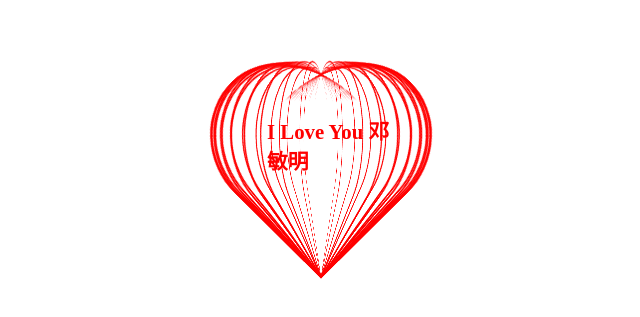
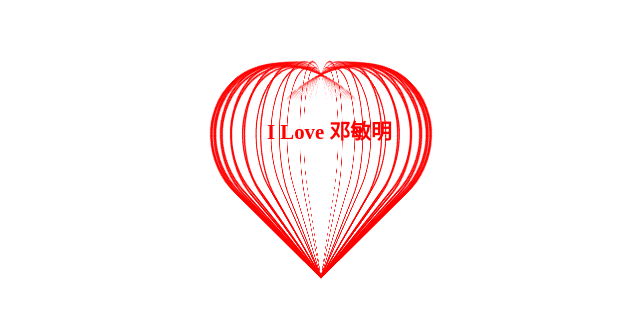
Before and after one commit to jinming-ld/jingming-ld.github.io, a plain HTML site: page index.html in a window 1280 px wide. Shown: the part 165-482 px from the top of the page, without its empty margins (320-960 px from the left). Drawn offline with Linux system fonts and the light colour scheme.

Commit message:
Update index.html

```diff
--- a/index.html
+++ b/index.html
@@ -46,7 +46,7 @@
 </head>
 <body>
 	<div id="heart">
-		<div id="word">I Love You 邓敏明</div>
+		<div id="word">I Love 邓敏明</div>
 	</div>
 
 	<script>
```
